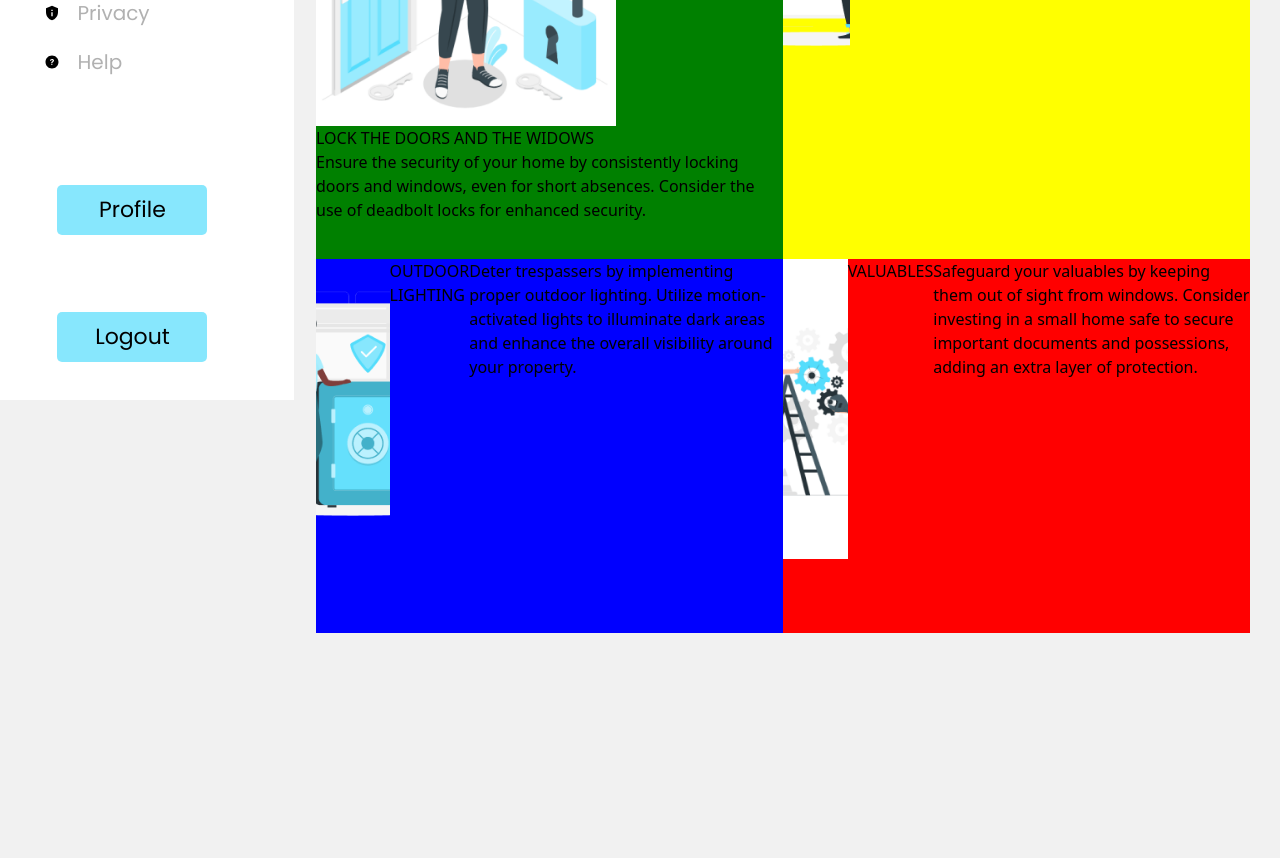
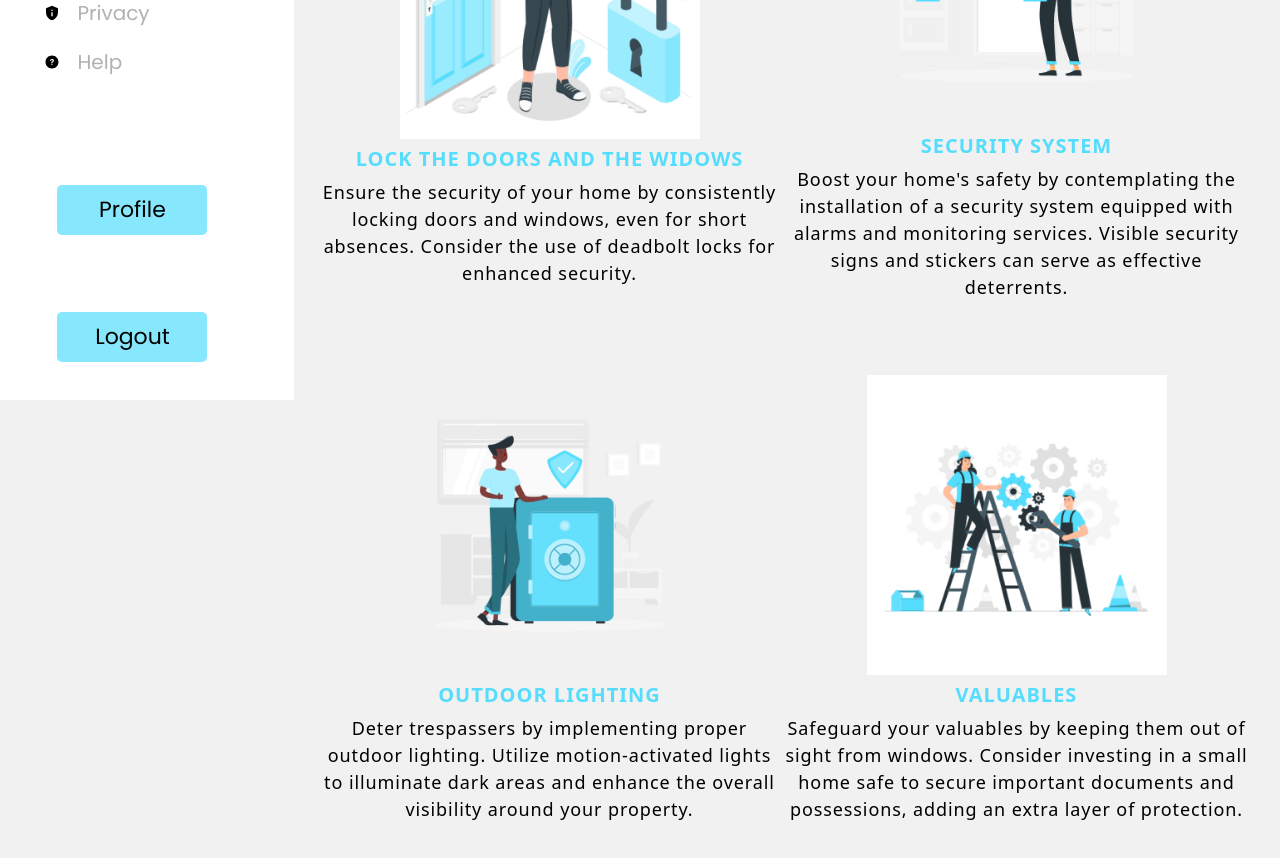
Before and after one commit to kiran021859/WatchGuard1, a React (Vite) app in the folder front/: page /user_Dashboard/safety_tip in a window 1280 px wide. Shown: the part 400-1258 px from the top of the page. Before the commit the page ends 1033 px from the top, so only its background shows below. Built offline with nearby package versions, Linux system fonts and the light colour scheme; no server answers.

Commit message:
saftey tips page done

```diff
--- a/front/src/pages/safety tips page/safety.jsx
+++ b/front/src/pages/safety tips page/safety.jsx
@@ -12,28 +12,28 @@ function safety() {
     <div><h1>Safety tips</h1></div>
     <div id='' className='h-[100%] w-full grid grid-cols-safetyBlocks '>
 
-      <div id='' className='flex justify-center flex-col  bg-[green] '>
+      <div id='' className='flex justify-center flex-col items-center'>
         <div id='' className='h-[300px] w-[300px] bg-center bg-cover' style={{backgroundImage: `url(${image2})`}}></div>
-        <h2>LOCK THE DOORS AND THE WIDOWS</h2>
-        <p>Ensure the security of your home by consistently locking doors and windows, even for short absences. Consider the use of deadbolt locks for enhanced security.</p>
+        <h2 id=' ' className=' pt-[5px] pb-[5px] text-[#54DDFC] text-[20px] font-[700] tracking-[1px]'>LOCK THE DOORS AND THE WIDOWS</h2>
+        <p id='' className='text-center text-[18px] font-[400] tracking-[0.9px]'>Ensure the security of your home by consistently locking doors and windows, even for short absences. Consider the use of deadbolt locks for enhanced security.</p>
       </div>
 
-      <div id='' className='flex justify-center  bg-[yellow]'>
+      <div id='' className='flex justify-center flex-col items-center'>
         <div id='' className='h-[300px] w-[300px] bg-center bg-cover' style={{backgroundImage: `url(${image3})`}}></div>
-        <h2>SECURITY SYSTEM</h2>
-        <p>Boost your home's safety by contemplating the installation of a security system equipped with alarms and monitoring services. Visible security signs and stickers can serve as effective deterrents.</p>
+        <h2  id=' ' className=' pt-[5px] pb-[5px] text-[#54DDFC] text-[20px] font-[700] tracking-[1px]' >SECURITY SYSTEM</h2>
+        <p id='' className='text-center text-[18px] font-[400] tracking-[0.9px]'>Boost your home's safety by contemplating the installation of a security system equipped with alarms and monitoring services. Visible security signs and stickers can serve as effective deterrents.</p>
       </div>
 
-      <div id='' className='flex justify-center  bg-[blue]'>
+      <div id='' className='flex justify-center flex-col items-center'>
         <div id='' className='h-[300px] w-[300px] bg-center bg-cover' style={{backgroundImage: `url(${image4})`}}></div>
-        <h2>OUTDOOR LIGHTING</h2>
-        <p>Deter trespassers by implementing proper outdoor lighting. Utilize motion-activated lights to illuminate dark areas and enhance the overall visibility around your property.</p>
+        <h2 id=' ' className=' pt-[5px] pb-[5px] text-[#54DDFC] text-[20px] font-[700] tracking-[1px]'>OUTDOOR LIGHTING</h2>
+        <p  id='' className='text-center text-[18px] font-[400] tracking-[0.9px]'>Deter trespassers by implementing proper outdoor lighting. Utilize motion-activated lights to illuminate dark areas and enhance the overall visibility around your property.</p>
       </div>
 
-      <div id='' className='flex justify-center  bg-[red]'>
+      <div id='' className='flex justify-center flex-col items-center'>
         <div id='' className='h-[300px] w-[300px] bg-center bg-cover' style={{backgroundImage: `url(${image5})`}}></div>
-        <h2>VALUABLES</h2>
-        <p> Safeguard your valuables by keeping them out of sight from windows. Consider investing in a small home safe to secure important documents and possessions, adding an extra layer of protection.</p>
+        <h2 id=' ' className=' pt-[5px] pb-[5px] text-[#54DDFC] text-[20px] font-[700] tracking-[1px]'>VALUABLES</h2>
+        <p id='' className='text-center text-[18px] font-[400] tracking-[0.9px]'> Safeguard your valuables by keeping them out of sight from windows. Consider investing in a small home safe to secure important documents and possessions, adding an extra layer of protection.</p>
       </div>
     </div>
     </>
```
